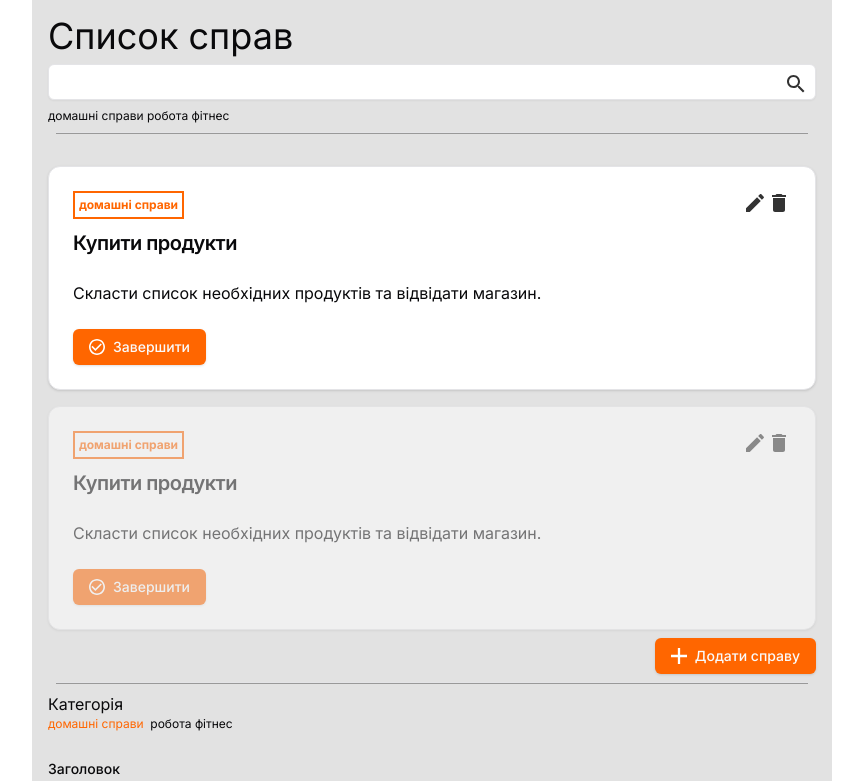
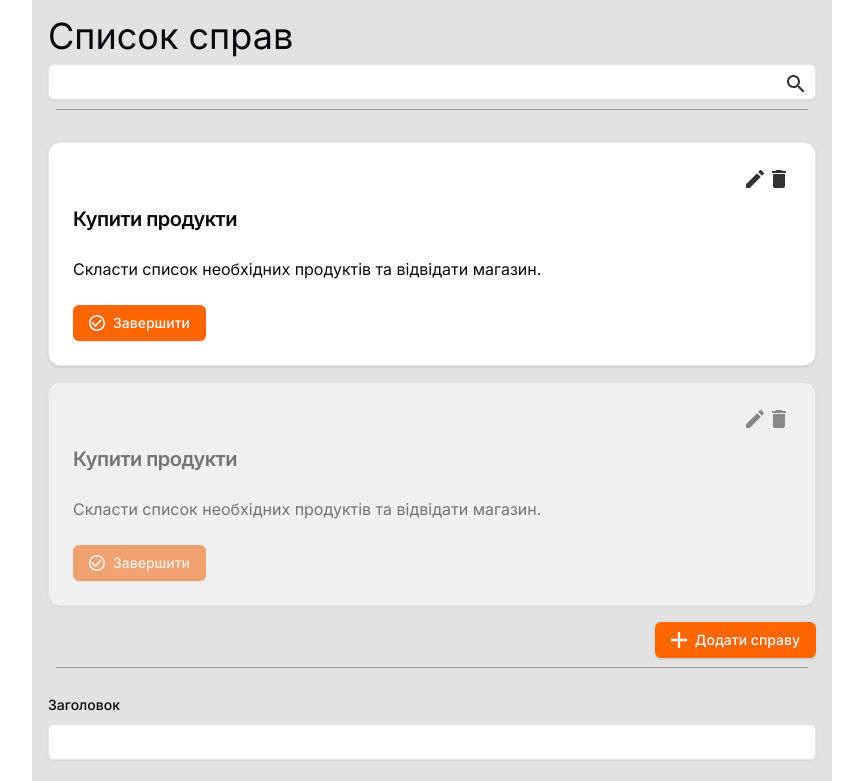
Before and after one commit to temp4422/TODO-list, a Next.js app: page / in a window 1280 px wide. Shown: the top 781 px of the page, without its empty margins (208-1071 px from the left). Built offline with nearby package versions, Linux system fonts and the light colour scheme.

Commit message:
WIP cards

```diff
--- a/src/app/page.tsx
+++ b/src/app/page.tsx
@@ -3,28 +3,50 @@ import HeaderInput from '@/components/HeaderInput'
 import CardBoilerplate from '@/components/CardBoilerplate'
 import AddTaskButton from '@/components/AddTaskButton'
 import AddTaskForm from '@/components/AddTaskForm'
+import { useState } from 'react'
+
+const sampleTaskList = [
+  {
+    id: 1,
+    title: 'Купити продукти',
+    content: 'Скласти список необхідних продуктів та відвідати магазин.',
+    active: true,
+  },
+  {
+    id: 2,
+    title: 'Купити продукти',
+    content: 'Скласти список необхідних продуктів та відвідати магазин.',
+    active: false,
+  },
+]
 
 export default function Home() {
+  const [taskList, setTaskList] = useState(sampleTaskList)
+
   return (
     <>
       <div className="container mx-auto max-w-[800px] h-auto bg-[#E2E2E2] p-4">
         <header>
           <h1 className="text-4xl wheight-bold">Список справ</h1>
           <HeaderInput />
-          <p className="text-xs">домашні справи робота фітнес</p>
+          {/* <p className="text-xs">домашні справи робота фітнес</p> */}
           <hr className="bg-[#999999] h-[2px] m-2" />
           <br />
         </header>
 
         <main>
           {/* Cards container */}
-          <div id="cards">
-            <CardBoilerplate />
-
-            <div className="mt-4 opacity-50">
-              <CardBoilerplate />
-            </div>
-          </div>
+          <ul id="cards">
+            {taskList.map((card) => (
+              <CardBoilerplate
+                key={card.id}
+                id={card.id}
+                title={card.title}
+                content={card.content}
+                active={card.active}
+              />
+            ))}
+          </ul>
 
           {/* Button for adding new task */}
           <AddTaskButton />
--- a/src/components/addTaskForm.tsx
+++ b/src/components/addTaskForm.tsx
@@ -33,10 +33,10 @@ export default function AddTaskForm() {
   return (
     <div className="">
       <hr className="bg-[#999999] h-[2px] m-2" />
-      <h2>Категорія</h2>
+      {/* <h2>Категорія</h2>
       <p className="text-xs flex">
         <span className="text-accent">домашні справи &nbsp; </span> робота фітнес
-      </p>
+      </p> */}
 
       <Form {...form}>
         <form onSubmit={form.handleSubmit(onSubmit)} className="mt-6">
--- a/src/components/cardBoilerplate.tsx
+++ b/src/components/cardBoilerplate.tsx
@@ -2,14 +2,22 @@ import { Button } from '@/components/ui/button'
 // prettier-ignore
 import { Card, CardContent, CardDescription, CardFooter, CardHeader, CardTitle } from '@/components/ui/card'
 
-export default function CardBoilerplate() {
+type Card = {
+  id: number
+  title: string
+  content: string
+  active: boolean
+  // category: string
+}
+
+export default function CardBoilerplate(card: Card) {
   return (
-    <Card>
+    <Card data-id={card.id} className={card.active ? 'opacity-100 mb-4' : 'opacity-50 mb-4'}>
       <CardHeader>
         <CardDescription className="flex justify-end relative mb-2">
-          <p className="absolute left-0 text-accent text-xs font-bold border-2 p-1 border-accent">
+          {/* <p className="absolute left-0 text-accent text-xs font-bold border-2 p-1 border-accent">
             домашні справи
-          </p>
+          </p> */}
           <button>
             <svg
               width="24"
@@ -47,10 +55,12 @@ export default function CardBoilerplate() {
             </svg>
           </button>
         </CardDescription>
-        <CardTitle className="text-xl">Купити продукти</CardTitle>
+        {/* <CardTitle className="text-xl">Купити продукти</CardTitle> */}
+        <CardTitle className="text-xl">{card.title}</CardTitle>
       </CardHeader>
       <CardContent>
-        <p>Скласти список необхідних продуктів та відвідати магазин.</p>
+        {/* <p>Скласти список необхідних продуктів та відвідати магазин.</p> */}
+        <p>{card.content}</p>
       </CardContent>
       <CardFooter>
         <Button className="bg-accent">
```
